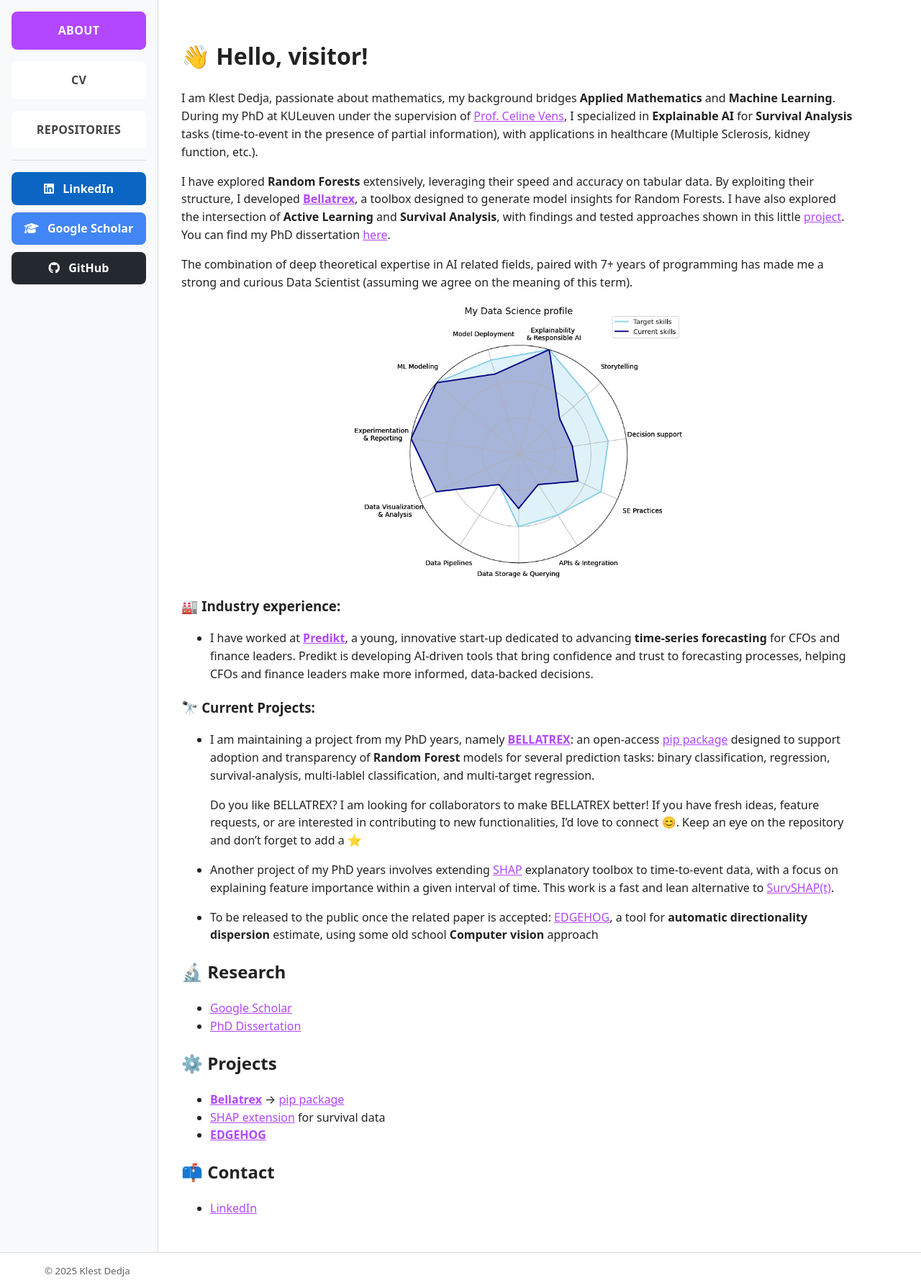
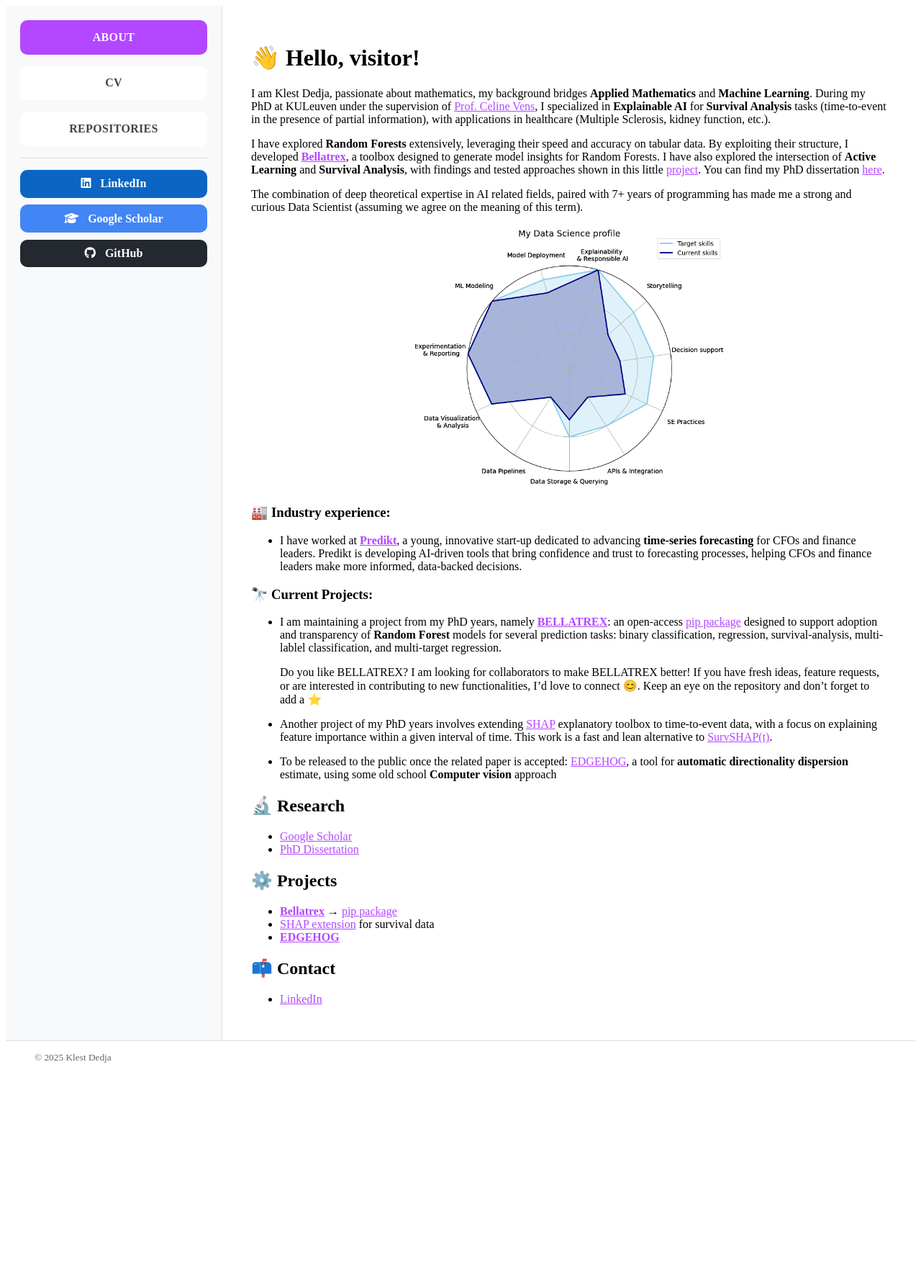
Before and after one commit to KlestDedja/klestdedja.github.io, a Jekyll site: the page built from index.md, in a window 1280 px wide. Shown: the whole page at 72% size. Built offline with Jekyll 4.4.1, drawn with Linux system fonts in a browser that asks for light colours; a style sheet for code colours, icons or effects is not loaded; after the commit the page ends 1497 px from its top, so only the background shows below that.

Commit message:
Refactor CSS for layout improvements
wider left pane + icons in buttons

```diff
--- a/assets/css/style.css
+++ b/assets/css/style.css
@@ -1,104 +1,80 @@
-/* --------- Base --------- */
-:root{
-  --accent: #b347ff;
-  --bg-soft: #f8f9fa;
-  --line: #dddddd;
-  --text: #222;
-  --muted: #666;
-}
-
-* { box-sizing: border-box; }
-
-html, body {
-  margin: 0;
-  padding: 0;
-}
-
-body {
-  color: var(--text);
-  font: 16px/1.55 system-ui, -apple-system, "Segoe UI", Roboto, Arial, sans-serif;
-  background: #fff;
-}
-
-/* --------- Layout --------- */
+/* Layout */
 .layout {
   display: flex;
   min-height: 100vh;
 }
 
 .sidebar {
-  width: 220px;
-  background: var(--bg-soft);
-  padding: 1rem;
-  border-right: 1px solid var(--line);
+  width: 260px;               /* was 200–220px → give buttons room */
+  background: #f8f9fa;
+  padding: 1.25rem;
+  border-right: 1px solid #ddd;
   display: flex;
   flex-direction: column;
+  gap: 1rem;
 }
 
 .content {
   flex: 1;
-  padding: 2rem;
-  max-width: 1000px;
+  padding: 2rem 2.5rem;
+  max-width: 1100px;
 }
 
-/* --------- Nav (About / CV / Repositories) --------- */
+/* Nav buttons */
 .nav {
   display: flex;
   flex-direction: column;
   gap: 1rem;
-  margin-bottom: 1rem;
 }
 
 .nav-link {
   display: block;
   text-align: center;
-  padding: 0.75rem 1rem;
-  border-radius: 8px;
+  padding: 0.8rem 1rem;
+  border-radius: 10px;
   font-weight: 700;
   text-transform: uppercase;
   letter-spacing: .02em;
   text-decoration: none;
   color: #444;
+  background: #fff;
   border: 2px solid transparent;
-  background: #fff;
   transition: all .18s ease-in-out;
 }
 
 .nav-link:hover {
   background: rgba(179, 71, 255, 0.10);
-  border-color: var(--accent);
+  border-color: #b347ff;
   color: #000;
 }
 
 .nav-link.active {
-  background: var(--accent);
+  background: #b347ff;
   color: #fff;
-  border-color: var(--accent);
+  border-color: #b347ff;
 }
 
-/* --------- Social block --------- */
+/* Social block just below nav */
 .social {
   display: flex;
   flex-direction: column;
   gap: 0.6rem;
   padding-top: 1rem;
-  border-top: 1px solid var(--line);
+  border-top: 1px solid #ddd;
 }
 
 .social-link {
   display: block;
   text-align: center;
   padding: 0.65rem 1rem;
-  border-radius: 8px;
+  border-radius: 10px;
   text-decoration: none;
   font-weight: 600;
   color: #fff;
   transition: filter .15s ease-in-out, transform .05s ease-in-out;
 }
 
-.social-link i {
-  margin-right: 0.5rem;
-}
+.social-link i { margin-right: 0.55rem; }
 
 /* Brand colors */
 .social-link.linkedin { background: #0a66c2; }
@@ -110,55 +86,26 @@ body {
 .social-link.github   { background: #24292f; }
 .social-link.github:hover   { filter: brightness(0.93); }
 
-/* --------- Footer --------- */
-.site-footer {
-  border-top: 1px solid var(--line);
-  background: #fff;
-}
-.footer-inner {
-  max-width: 1220px;
-  margin: 0 auto;
-  padding: .75rem 2rem;
-  color: var(--muted);
-}
-
-/* --------- Content helpers --------- */
+/* Footer and content helpers */
+.site-footer { border-top: 1px solid #ddd; background:#fff; }
+.footer-inner { max-width: 1300px; margin:0 auto; padding:.8rem 2.5rem; color:#666; }
 img { max-width: 100%; height: auto; border-radius: 8px; }
-
-p img { display:block; margin: 0 auto; } /* centered images in <p align="center"> work too */
-
-a { color: var(--accent); }
+a { color: #b347ff; }
 a:hover { opacity: 0.9; }
 
-/* --------- Responsive --------- */
-@media (max-width: 900px) {
+/* Responsive */
+@media (max-width: 980px) {
   .layout { flex-direction: column; }
   .sidebar {
     width: 100%;
     border-right: none;
-    border-bottom: 1px solid var(--line);
-    padding: .75rem 1rem 1rem;
+    border-bottom: 1px solid #ddd;
+    padding: 0.8rem 1rem 1rem;
+    gap: 0.6rem;
   }
-  .nav {
-    flex-direction: row;
-    flex-wrap: wrap;
-    gap: .5rem;
-    margin-bottom: .5rem;
-  }
-  .nav-link {
-    flex: 1 1 auto;
-    padding: .6rem .8rem;
-    font-size: 0.95rem;
-  }
-  .social {
-    flex-direction: row;
-    gap: .5rem;
-    padding-top: .75rem;
-  }
-  .social-link {
-    flex: 1 1 auto;
-    padding: .55rem .7rem;
-    font-size: 0.95rem;
-  }
+  .nav { flex-direction: row; flex-wrap: wrap; gap: .5rem; }
+  .nav-link { flex: 1 1 auto; padding: .6rem .8rem; font-size: 0.95rem; }
+  .social { flex-direction: row; gap: .5rem; padding-top: .75rem; }
+  .social-link { flex: 1 1 auto; padding: .55rem .7rem; font-size: 0.95rem; }
   .content { padding: 1.25rem; }
 }
```
